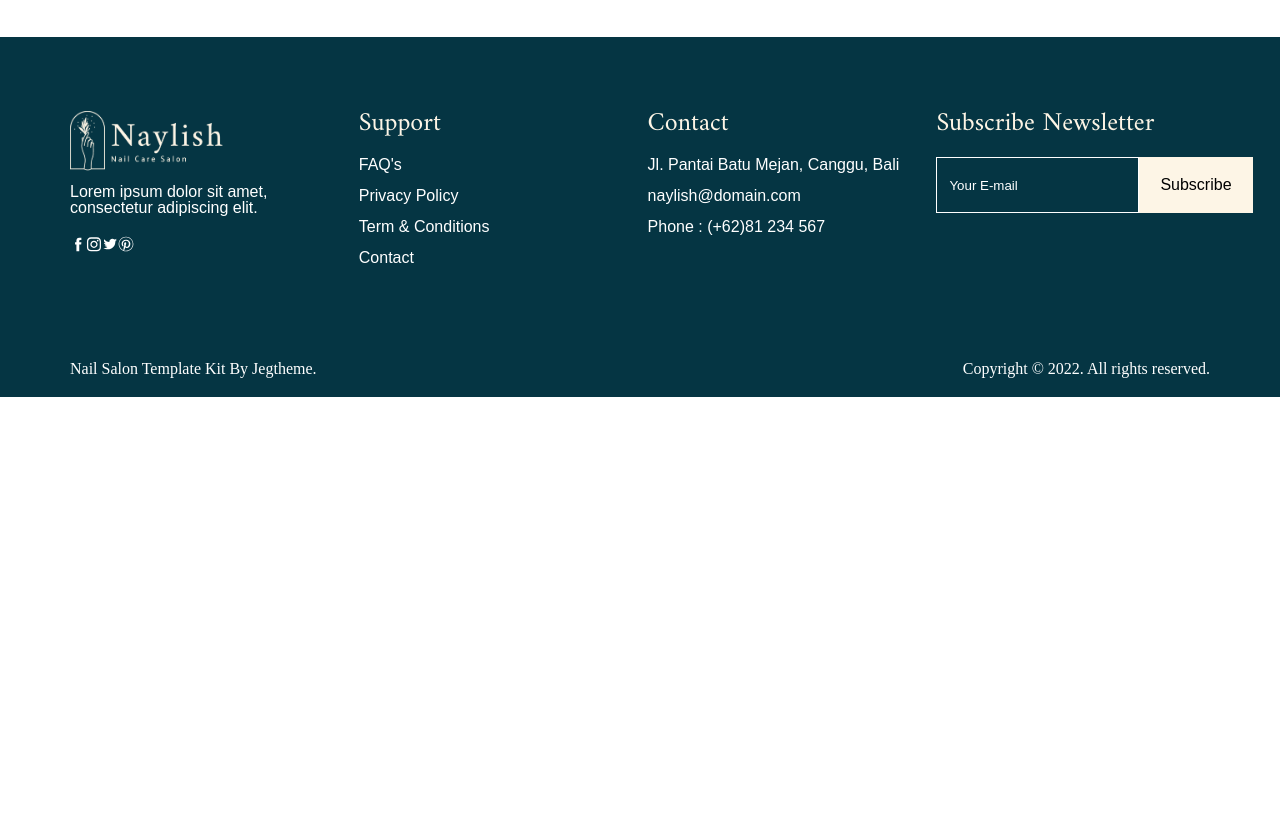
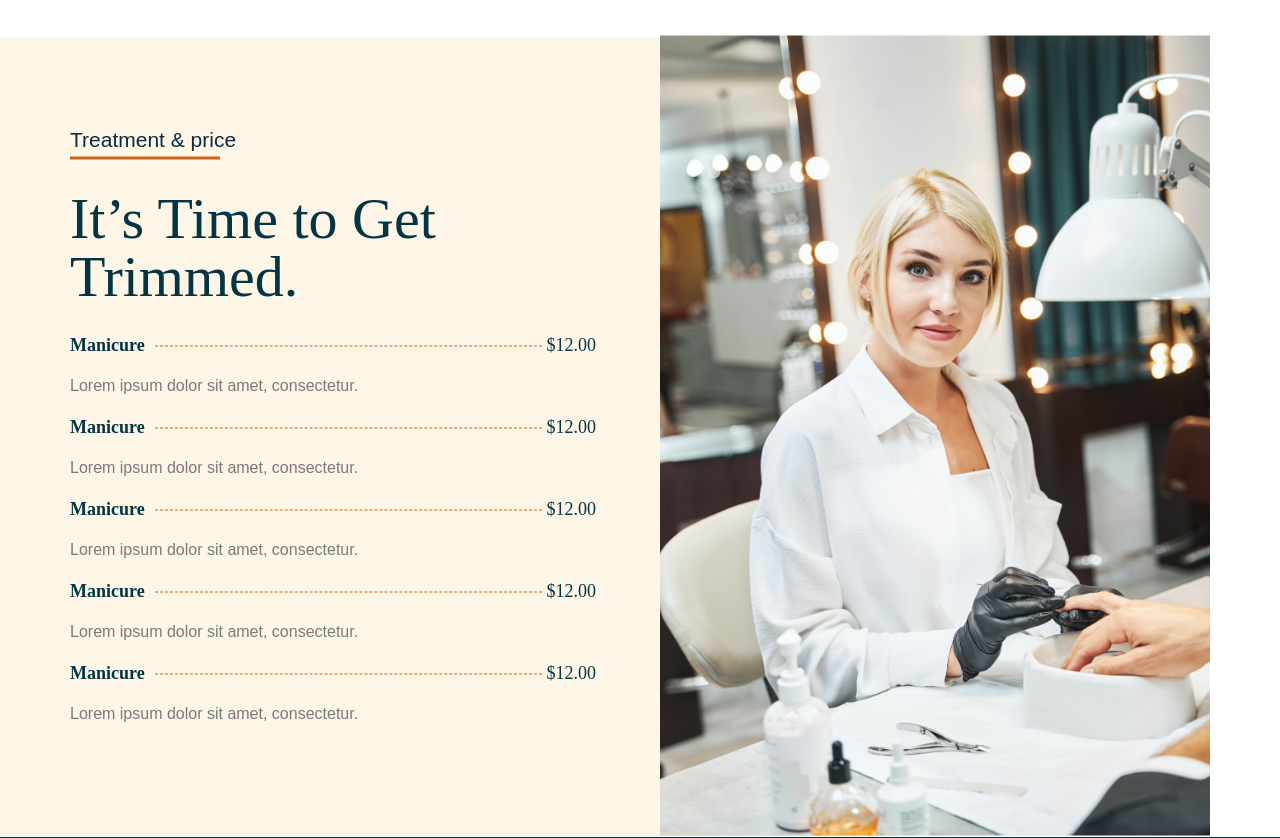
Before and after one commit to shane-brendon/vans-beauty, a Next.js app: page / in a window 1280 px wide. Shown: the part 1740-2578 px from the top of the page. Before the commit the page ends 2137 px from the top, so only its background shows below. Built offline with nearby package versions, Linux system fonts and the light colour scheme; a web font is replaced by a local one.

Commit message:
init mea treatement & price

```diff
--- a/app/globals.scss
+++ b/app/globals.scss
@@ -160,6 +160,7 @@ $pale: #fdf5e6;
   color: #0b2b43;
   font-size: 21px;
   position: relative;
+  width: max-content;
 
   &::after {
     content: "";
--- a/app/page.jsx
+++ b/app/page.jsx
@@ -1,11 +1,13 @@
 import Hero from "@/src/components/hero/Hero";
 import MeaAbout from "@/src/components/mea_about/MeaAbout";
+import MeaTreatementPrice from "@/src/components/mea_treatementPrice/MeaTreatementPrice";
 
 export default function Home() {
   return (
     <main>
       <Hero />
       <MeaAbout />
+      <MeaTreatementPrice />
     </main>
   );
 }
--- /dev/null
+++ b/src/components/mea_treatementPrice/MeaTreatementPrice.jsx
@@ -0,0 +1,87 @@
+import React from "react";
+import styles from "./mwaTreamentPrice.module.scss";
+import Image from "next/image";
+function MeaTreatementPrice() {
+  return (
+    <section className={styles.wrapper}>
+      <div className="container flex">
+        <div className={styles.priceWrapper}>
+          <div className={`${styles.tag} tags`}>Treatment & price</div>
+          <h2 className="block_title">It’s Time to Get Trimmed.</h2>
+          <ul>
+            <li>
+              <div className={styles.item}>
+                <div className={styles.name}>Manicure</div>
+                <div className={styles.separator}></div>
+                <div className="item__price">
+                  <span className="currency">$</span>
+                  12.00
+                </div>
+              </div>
+              <div className="description">
+                Lorem ipsum dolor sit amet, consectetur.
+              </div>
+            </li>
+            <li>
+              <div className={styles.item}>
+                <div className={styles.name}>Manicure</div>
+                <div className={styles.separator}></div>
+                <div className="item__price">
+                  <span className="currency">$</span>
+                  12.00
+                </div>
+              </div>
+              <div className="description">
+                Lorem ipsum dolor sit amet, consectetur.
+              </div>
+            </li>
+            <li>
+              <div className={styles.item}>
+                <div className={styles.name}>Manicure</div>
+                <div className={styles.separator}></div>
+                <div className="item__price">
+                  <span className="currency">$</span>
+                  12.00
+                </div>
+              </div>
+              <div className="description">
+                Lorem ipsum dolor sit amet, consectetur.
+              </div>
+            </li>
+            <li>
+              <div className={styles.item}>
+                <div className={styles.name}>Manicure</div>
+                <div className={styles.separator}></div>
+                <div className="item__price">
+                  <span className="currency">$</span>
+                  12.00
+                </div>
+              </div>
+              <div className="description">
+                Lorem ipsum dolor sit amet, consectetur.
+              </div>
+            </li>
+            <li>
+              <div className={styles.item}>
+                <div className={styles.name}>Manicure</div>
+                <div className={styles.separator}></div>
+                <div className="item__price">
+                  <span className="currency">$</span>
+                  12.00
+                </div>
+              </div>
+              <div className="description">
+                Lorem ipsum dolor sit amet, consectetur.
+              </div>
+            </li>
+          </ul>
+        </div>
+        <div className={styles.imgWrapper}>
+          <Image src={"/person-nail.jpg"} width={550} height={800} />
+        </div>
+      </div>
+    </section>
+  );
+}
+
+export default MeaTreatementPrice;
--- /dev/null
+++ b/src/components/mea_treatementPrice/mwaTreamentPrice.module.scss
@@ -0,0 +1,66 @@
+.wrapper {
+  height: 100vh;
+  position: relative;
+  &::after {
+    content: "";
+    position: absolute;
+    z-index: 1;
+    top: 0;
+    left: 0;
+    height: 100%;
+    width: 70%;
+    background-color: #fdf5e6;
+  }
+  > div {
+    position: absolute;
+    left: 50%;
+    top: 50%;
+    transform: translate(-50%, -50%);
+    z-index: 2;
+    align-items: center;
+    gap: 4rem;
+    max-width: unset;
+    width: 1140px;
+  }
+  .priceWrapper {
+    display: flex;
+    flex-direction: column;
+    justify-content: space-around;
+  }
+  h2 {
+    margin: 40px 0 30px 0;
+  }
+  li {
+    margin-bottom: 20px;
+  }
+  .item {
+    display: flex;
+    justify-content: space-between;
+    position: relative;
+    z-index: 1;
+    margin-bottom: 20px;
+    color: #053543;
+    font-size: 18px;
+    font-family: var(--font-amiri);
+    .name {
+      font-weight: 600;
+    }
+  }
+  .separator {
+    width: 100%;
+    position: relative;
+    overflow: hidden;
+    margin-right: 5px;
+    &:after {
+      content: "";
+      position: absolute;
+      height: 1px;
+      width: 100%;
+      top: 57%;
+      left: 10px;
+      margin-right: 20px;
+      transform: translateY(-50%);
+      border-bottom: 1px dashed #c6651a;
+    }
+  }
+}
```
Also changed, not shown: public/person-nail.jpg (added).
